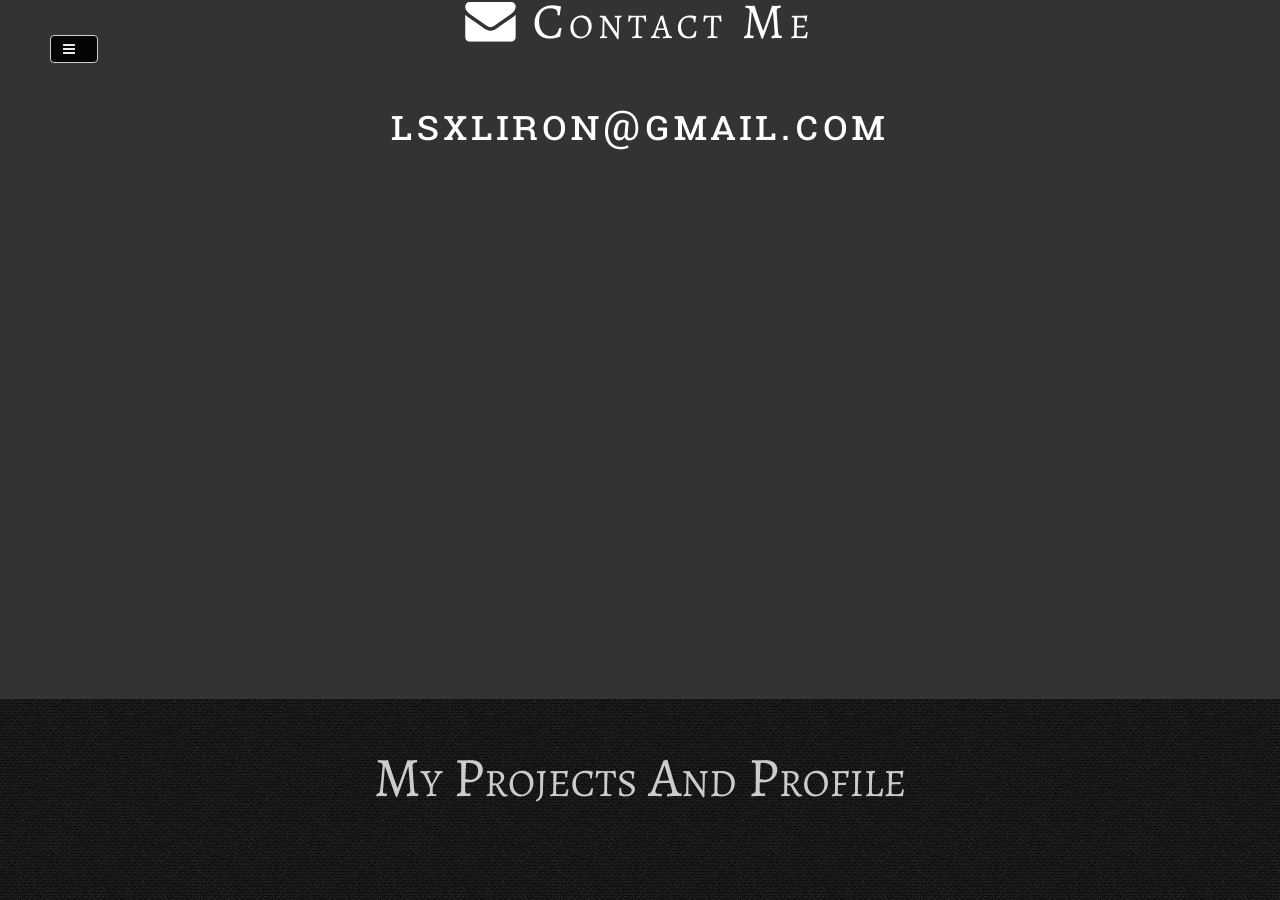
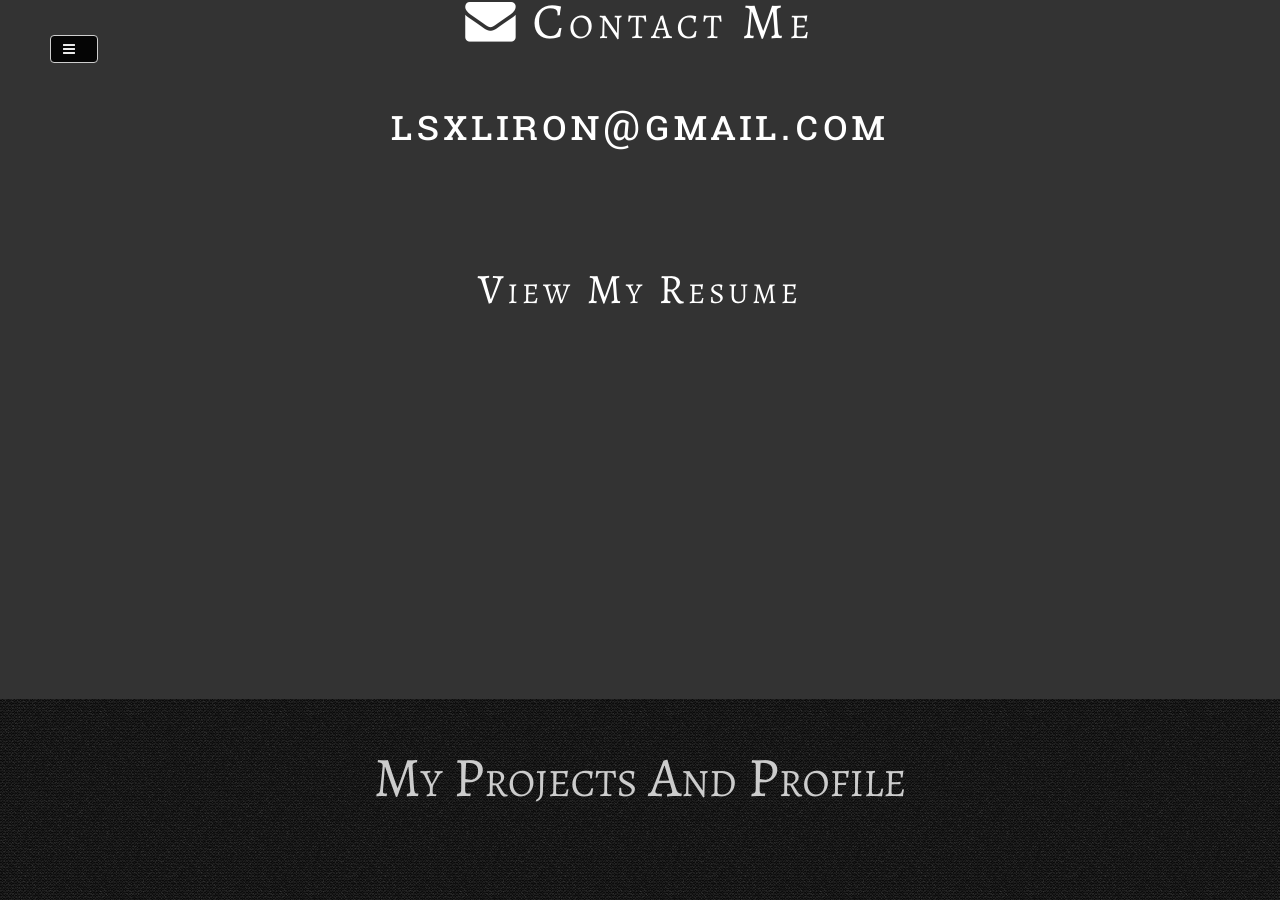
Before and after one commit to lsxliron/lsxliron.github.io, a Jekyll site: the page built from index.html, in a window 1280 px wide and 900 px high, scrolled down 3801 px. Built offline with Jekyll 4.4.1, drawn with Linux system fonts in a browser that asks for light colours.

Commit message:
Added resume link to contact page

```diff
--- a/_config.yml
+++ b/_config.yml
@@ -12,5 +12,5 @@ markdown: kramdown
 port: "8001"
 
 
-gems:
-    - jekyll-redirect-from
+# gems:
+#     - jekyll-redirect-from
--- a/index.html
+++ b/index.html
@@ -10,7 +10,7 @@ layout: custom
 		<a class="sideMenuItem" id="aboutMeLi"> <li> <i class="fa fa-user"> </i> About Me </li></a>
 		<a class="sideMenuItem" id="portfolioLi"><li> <i class="fa fa-picture-o"> </i>Portfolio </li></a>
 		<a class="sideMenuItem" id="projectsLi"><li> <i class="fa fa-flask"></i> Projects </li></a>
-		<a class="sideMenuItem" id="contactLi"><li> <i class="fa fa-envelope"> </i>Contact </li></a>
+		<a class="sideMenuItem" id="contactLi"><li> <i class="fa fa-envelope"> </i>Contact & Resume </li></a>
 		<a class="sideMenuItem" id="linksLi"><li> <i class="fa fa-link"></i> Links</li> </a>
 		</ul>
 	</div>
@@ -134,10 +134,11 @@ layout: custom
 
 <!-- CONTACT ME PAGE -->
 <div id="contactMePage" class="page secondPage">
-<label id="contactMeLabel" class="contactLabel" style="margin-top:15%"><i class="fa fa-envelope"></i>Contact Me</label>
-<label id="emailLBL" class="contactLabel" style="margin-top:3%">LSXLIRON@GMAIL.COM</label>
+	<label id="contactMeLabel" class="contactLabel" style="margin-top:15%"><i class="fa fa-envelope"></i>Contact Me</label>
+	<label id="emailLBL" class="contactLabel" style="margin-top:3%">LSXLIRON@GMAIL.COM</label>
+	<label id="resumeLink" style="width:100%; margin-top:100px;" class="contactLabel"><a href="docs/LironShimronyResume.pdf" target="_blank">View My Resume</a></label>
 </div>
-</div>
+<!-- </div> -->
 
 
 
--- a/scripts/scripts.js
+++ b/scripts/scripts.js
@@ -1,8 +1,8 @@
 $(document).ready(function(){
 
 	//Naviage to mobile site
-	if (window.navigator.userAgent.toLowerCase().search('mobile.*?')>0)
-		window.location.replace('http://lsxliron.github.io/mobile')
+	// if (window.navigator.userAgent.toLowerCase().search('mobile.*?')>0)
+		// window.location.replace('http://lsxliron.github.io/mobile')
 
 	//Animate scrolling to anchor tags from buttons and menu items
 	$('#welcomePageLi').bind('click',function(){
@@ -65,6 +65,14 @@ $(document).ready(function(){
 		$(this).transition({scale:1});
 	});
 
+	//Resume link scaling
+	$("#resumeLink").hover(function(){
+		$(this).transition({skewX:'30deg'});
+	},
+	function(){
+		$(this).transition({skewX:'0deg'});
+	});
+
 
 	//Rotate profiles icons
 	$(".profilesIcons").hover(function(){
```
Also changed, not shown: css/styles.css (+10 -0 lines), m/index.html (+9 -1 lines), 3 other files.
